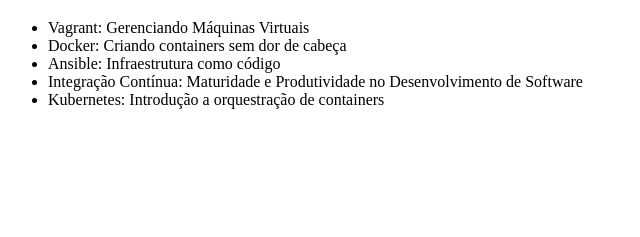
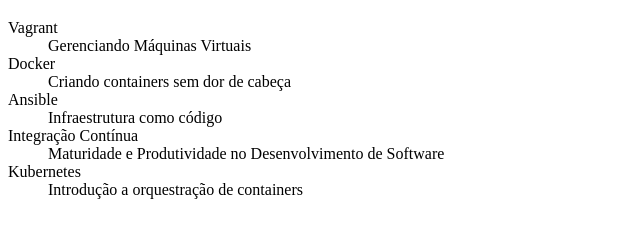
Before and after one commit to Leonardo2188/alura-git, a plain HTML site: page index.html in a window 1280 px wide. Shown: the part 61-298 px from the top of the page, without its empty margins (0-640 px from the left). Drawn offline with Linux system fonts and the light colour scheme.

Commit message:
Trocando UL por DL e separando os títulos

```diff
--- a/index.html
+++ b/index.html
@@ -7,12 +7,21 @@
 <body>
     <h1>Cursos de DevOps</h1>
 
-    <ul>
-        <li>Vagrant: Gerenciando Máquinas Virtuais</li>
-        <li>Docker: Criando containers sem dor de cabeça</li>
-        <li>Ansible: Infraestrutura como código</li>
-        <li>Integração Contínua: Maturidade e Produtividade no Desenvolvimento de Software</li>
-        <li>Kubernetes: Introdução a orquestração de containers</li>
-    </ul>
+    <dl>
+        <dt>Vagrant</dt>
+        <dd>Gerenciando Máquinas Virtuais</dd>
+
+        <dt>Docker</dt>
+        <dd>Criando containers sem dor de cabeça</dd>
+
+        <dt>Ansible</dt>
+        <dd>Infraestrutura como código</dd>
+
+        <dt>Integração Contínua</dt>
+        <dd>Maturidade e Produtividade no Desenvolvimento de Software</dd>
+
+        <dt>Kubernetes</dt>
+        <dd>Introdução a orquestração de containers</dd>
+    </dl>
 </body>
 </html>
```
